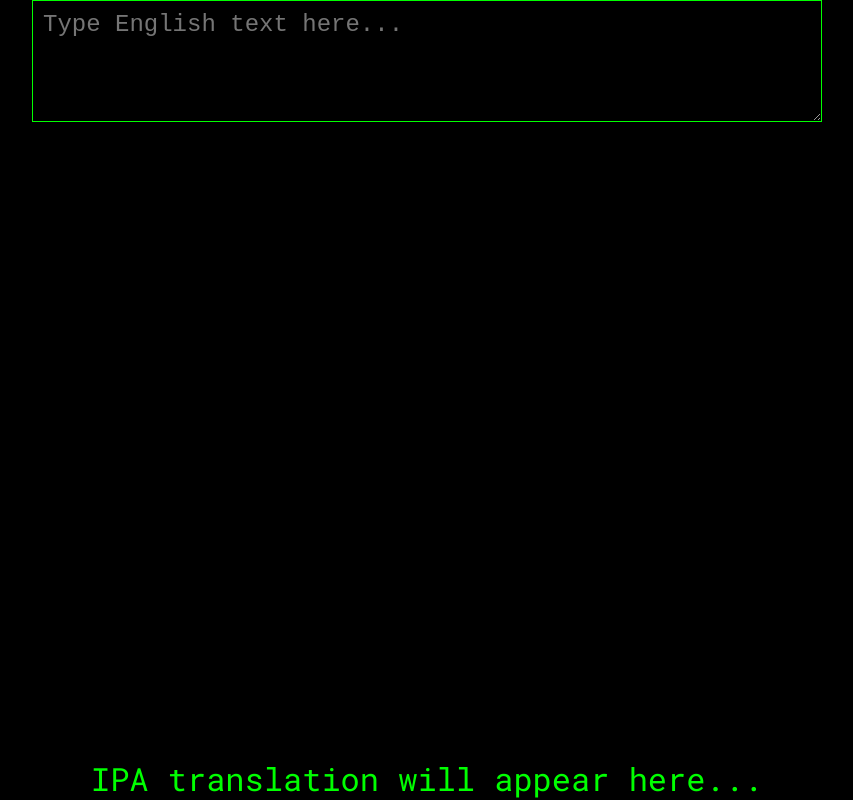
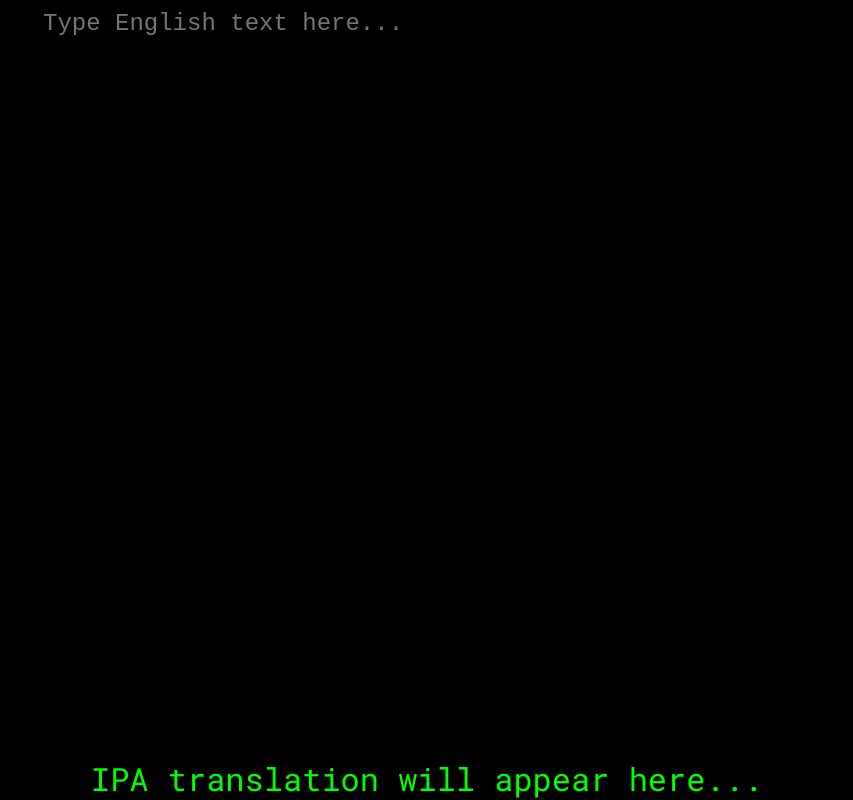
Before and after one commit to Konard/ipa, a plain HTML site: page index.html in a window 1280 px wide. Shown: the whole page, without its empty margins (213-1066 px from the left). Drawn offline with Linux system fonts and the light colour scheme.

Commit message:
Disable borders

```diff
--- a/index.html
+++ b/index.html
@@ -38,9 +38,10 @@
             height: 100px;
             background-color: #000;
             color: #0f0;
-            border: 1px solid #0f0;
+            border: none;
             font-size: 1.5rem;
             padding: 10px;
+            resize: none;
         }
 
         .output-section {
```
